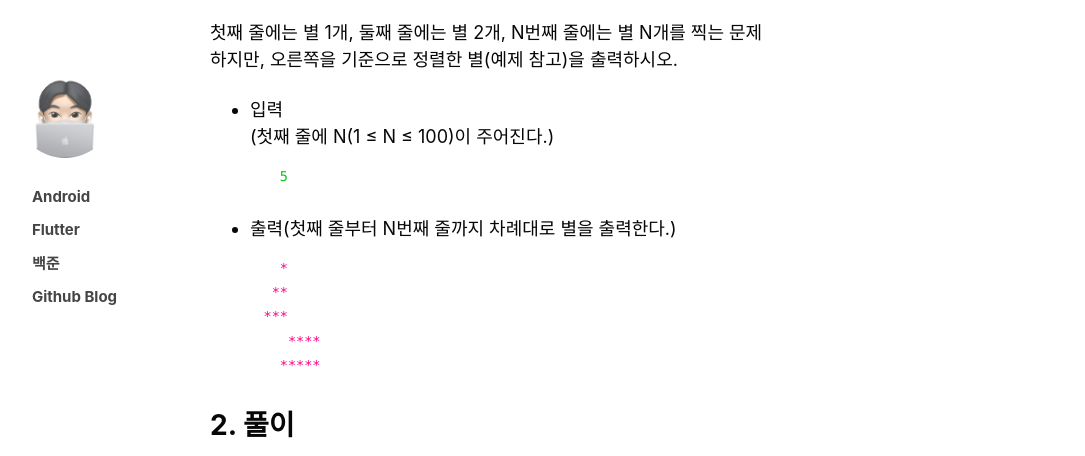
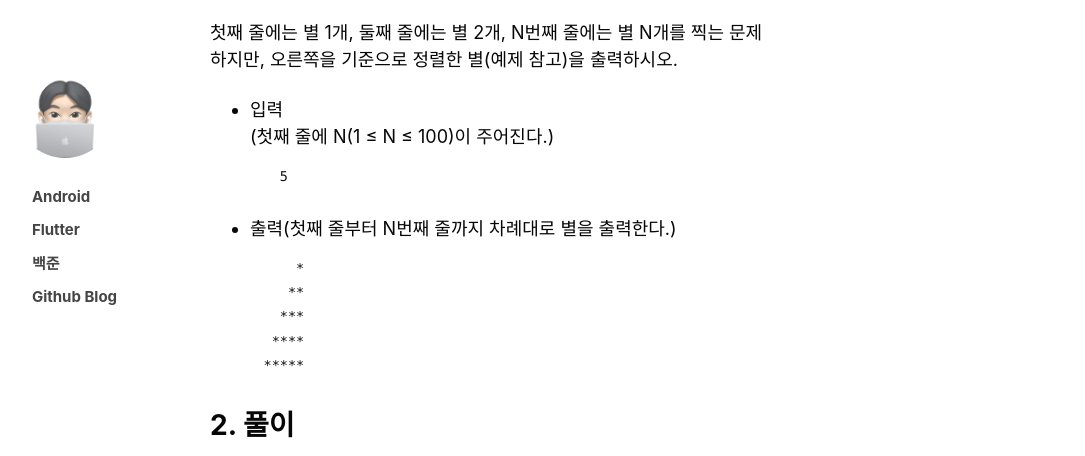
Before and after one commit to heui-yong/heui-yong.github.io, a Jekyll site: the page built from _posts/2024-03-15-post-백준-2439.md, in a window 1280 px wide and 900 px high, scrolled down 687 px. Shown: the top 456 px of the window, without its empty margins (8-1093 px from the left). Built offline with Jekyll 4.4.1, drawn with Linux system fonts in a browser that asks for light colours; cached includes are drawn as plain includes; some web fonts are replaced; comment, search, counter and statistics services are not loaded.

Commit message:
[2439] edit

````diff
--- a/_posts/2024-03-15-post-백준-2439.md
+++ b/_posts/2024-03-15-post-백준-2439.md
@@ -30,17 +30,17 @@ comments: true
 
   - 입력<br>
   (첫째 줄에 N(1 ≤ N ≤ 100)이 주어진다.)
-  ```yaml
+  ```text
   5
   ```
 
   - 출력(첫째 줄부터 N번째 줄까지 차례대로 별을 출력한다.)
-  ```yaml
-      *
-     **
-    ***
-   ****
-  *****
+  ```text
+        *
+   **
+  ***
+ ****
+*****
   ```
 
 <h1>2. 풀이</h1>
````
